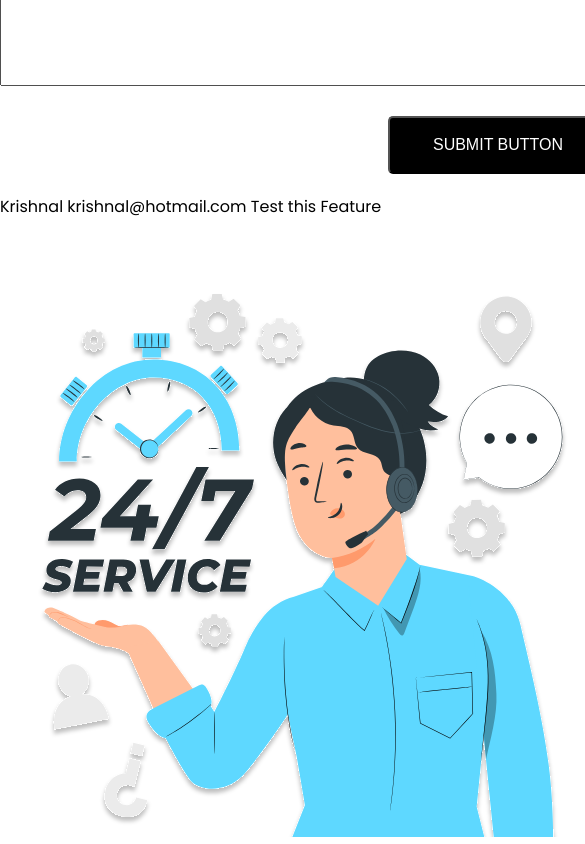
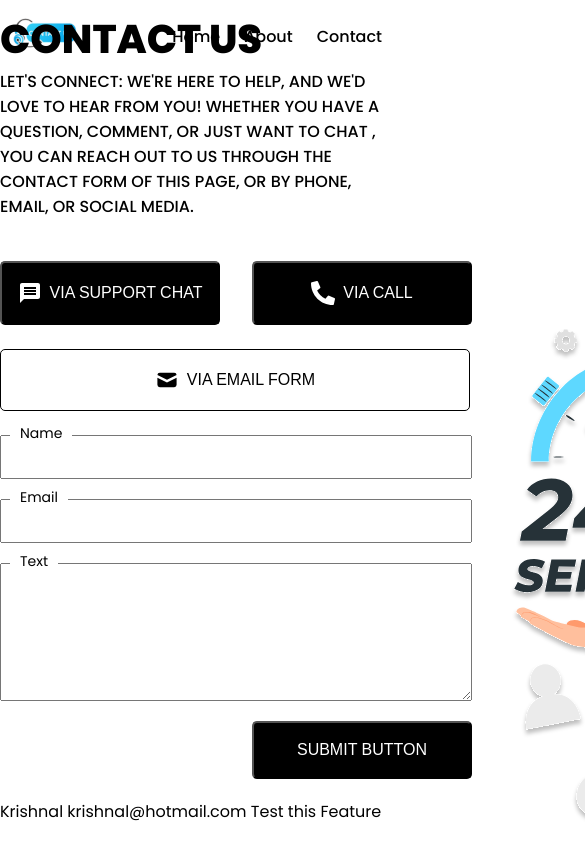
Before and after one commit to killshotroxs/contact-us, a React (Vite) app: page / in a window 390 px wide. Shown: the top 844 px of the page, 585 px wide, since content can reach past the window. Built offline with nearby package versions, Linux system fonts and the light colour scheme.

Commit message:
Revert "Update contact.module.css"
This reverts commit 79eac8758db043724cbbb5cab235b232d3f8fb5d.

```diff
--- a/src/components/ContactForm/contact.module.css
+++ b/src/components/ContactForm/contact.module.css
@@ -1,6 +1,5 @@
 .container {
   display: flex;
-  flex-wrap: wrap;
   max-width: 1000px;
   margin: 0 auto;
   margin-top: 40px;
@@ -13,8 +12,6 @@
 
 .contact_form {
   display: flex;
-  flex: 1;
-  min-width: 300px;
   flex-direction: column;
   gap: 24px;
 }
@@ -46,43 +43,3 @@
   background-color: white;
   padding: 0 10px;
 }
-
-@media screen and (max-width: 768px) {
-  .container {
-    display: block; /* Stack the form and image on smaller screens */
-  }
-
-  .contact_image {
-    margin-top: 20px; /* Add separation between form and image */
-  }
-}
-
-.top_btn {
-  display: flex;
-  flex-direction: row;
-  justify-content: space-between;
-
-  @media screen and (max-width: 480px) {
-    flex-direction: column;
-    align-items: stretch;
-
-    > *:not(:last-child) {
-      margin-bottom: 10px;
-    }
-  }
-}
-
-.form_control {
-  margin-bottom: 15px;
-}
-
-@media screen and (max-width: 768px) {
-  .form_control label,
-  .form_control input,
-  .form_control textarea {
-  }
-
-  .form_control {
-    margin-bottom: 10px;
-  }
-}
```
